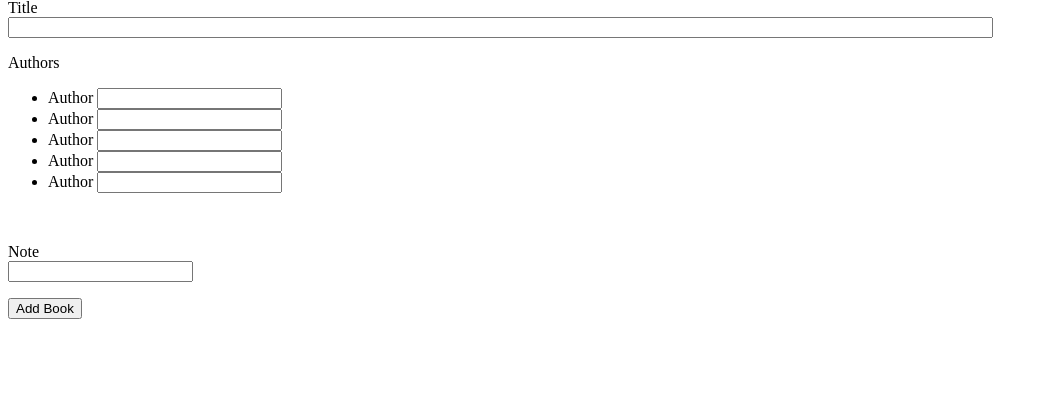
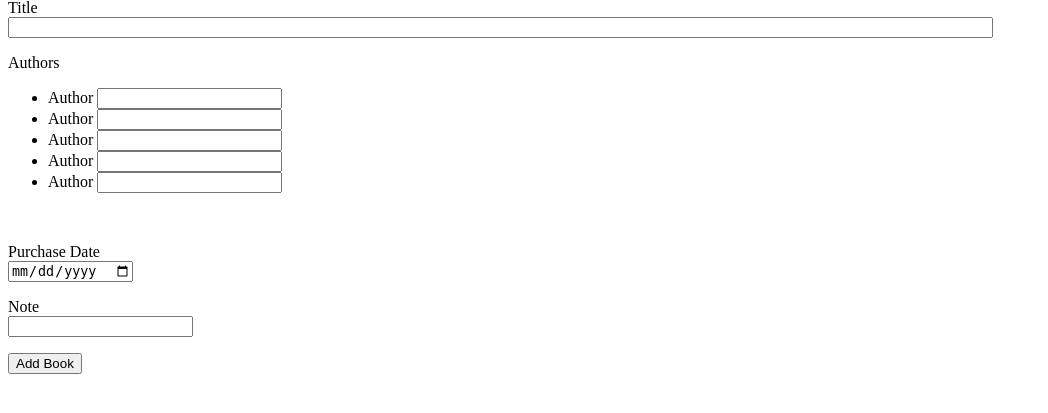
Before and after one commit to joshpk105/jpk-assignment, a Flask app: page /library/add in a window 1280 px wide. Shown: the part 117-530 px from the top of the page, without its empty margins (0-1048 px from the left). Run offline with Flask 2, Linux system fonts and the light colour scheme; the visitor is signed in with stand-in values (Sample User, id 1).

Commit message:
Added ownership

```diff
--- a/app/library/forms.py
+++ b/app/library/forms.py
@@ -1,7 +1,8 @@
 import re
 from flask_wtf import FlaskForm
-from wtforms import StringField, PasswordField, DateTimeField, SubmitField, FieldList
+from wtforms import StringField, PasswordField, SubmitField, FieldList
 from wtforms.validators import ValidationError, DataRequired, Email, EqualTo
+from wtforms.fields import DateField
 from app.models import Author, Book, Ownership
 from flask_login import current_user
 
@@ -9,7 +10,7 @@ collapse = re.compile(r'\s+')
 
 class NewBookForm(FlaskForm):
     title = StringField('Title', validators=[DataRequired()])
-    #purchase = DateTimeField('Purchase Date')
+    purchase = DateField('Purchase Date', format='%Y-%m-%d')
     # Not sure how to allow for more or less entries dynamically
     authors = FieldList(StringField('Author'), min_entries=5)
     note = StringField('Note')
@@ -27,3 +28,7 @@ class NewBookForm(FlaskForm):
         title.data = collapse.sub(' ', title.data.strip())
         if len(title.data) == 0:
             raise ValidationError('Please enter a title.')
+
+    def validate_purchase(self, purchase):
+        if purchase.data is None:
+            raise ValidationError("Please enter a purchase date.")
--- a/app/library/routes.py
+++ b/app/library/routes.py
@@ -21,11 +21,16 @@ def add_book():
                 db.session.add(authors_db[-1])
         db.session.flush()
         db.session.refresh(book)
-        map(db.session.refresh, authors_db)
         for a in authors_db:
             db.session.refresh(a)
             authorship = Authorship(author_id=a.id, book_id=book.id)
             db.session.add(authorship)
+        owner = Ownership(user_id=current_user.id,
+            book_id=book.id,
+            note=form.note.data)
+        if not form.purchase.data is None:
+            owner.purchase_date = form.purchase.data
+        db.session.add(owner)
         db.session.commit()
         return redirect(url_for("library.view"))
     return render_template("library/add.html", title="Add Book", form=form)
@@ -33,13 +38,13 @@ def add_book():
 @bp.route("/view", methods=["GET"])
 @login_required
 def view():
-    rows = db.session.query(Book, Authorship, Author).filter(Book.id == Authorship.book_id).filter(Authorship.author_id == Author.id).all()
+    rows = db.session.query(Ownership, Book, Authorship, Author).filter(Ownership.book_id==Book.id).filter(Book.id == Authorship.book_id).filter(Authorship.author_id == Author.id).where(Ownership.user_id==current_user.id).all()
     library = {}
     for r in rows:
         if r[0].id not in library:
-            library[r[0].id] = {"title": r[0].title, "authors": r[2].name}
+            library[r[0].book_id] = {"title": r[1].title,
+                "authors": r[3].name, "note": r[0].note,
+                "purchase": r[0].purchase_date}
         else:
-            library[r[0].id]["authors"] += (", " + r[2].name)
-    #library = Book.query.join(Authorship.book_id).join(Author.id)
-    print(library)
+            library[r[0].book_id]["authors"] += (", " + r[3].name)
     return render_template("library/view.html", books=library)
--- a/app/models.py
+++ b/app/models.py
@@ -47,7 +47,7 @@ class Book(db.Model):
 
 class Ownership(db.Model):
     id = db.Column(db.Integer, primary_key=True)
-    purchase_datetime = db.Column(db.DateTime, default=datetime.utcnow)
+    purchase_date = db.Column(db.Date, default=datetime.today())
     note = db.Column(db.UnicodeText)
     user_id = db.Column(db.Integer, db.ForeignKey('user.id'))
     book_id = db.Column(db.Integer, db.ForeignKey('book.id'))
--- a/app/templates/library/_book.html
+++ b/app/templates/library/_book.html
@@ -1,5 +1,5 @@
 <table>
     <tr valign="top">
-        <td>{{ book["title"] }} - {{ book["authors"] }}</td>
+        <td>{{ book["title"] }} - {{ book["authors"] }} - {{ book["purchase"] }} - {{ book["note"] }}</td>
     </tr>
 </table>
--- a/app/templates/library/add.html
+++ b/app/templates/library/add.html
@@ -19,6 +19,13 @@
             {% endfor %}
         </p>
         <p>
+            {{ form.purchase.label }}<br>
+            {{ form.purchase() }}<br>
+            {% for error in form.purchase.errors %}
+            <span style="color: red;">[{{ error }}]</span>
+            {% endfor %}
+        </p>
+        <p>
             {{ form.note.label }}<br>
             {{ form.note() }}<br>
             {% for error in form.note.errors %}
--- a/todo.txt
+++ b/todo.txt
@@ -1,6 +1,4 @@
- - Add and view ownership
  - Add book editing
- - Normalize purchase dates
  - Add email account verification
  - Add email library sharing
  - init database on Heroku
```
Also changed, not shown: migrations/versions/25da9e416d51_.py (renamed from migrations/versions/b1aa5e2f10fa_.py, +4 -4 lines).
